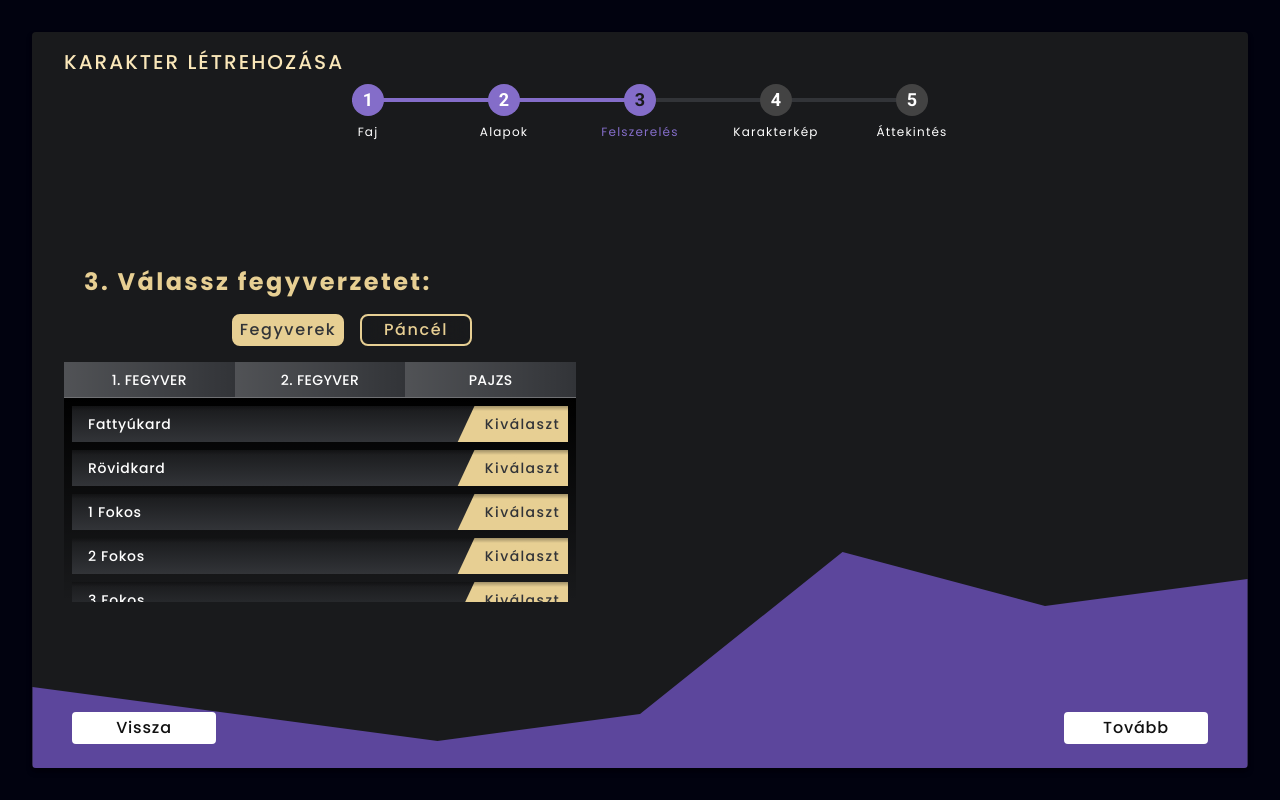
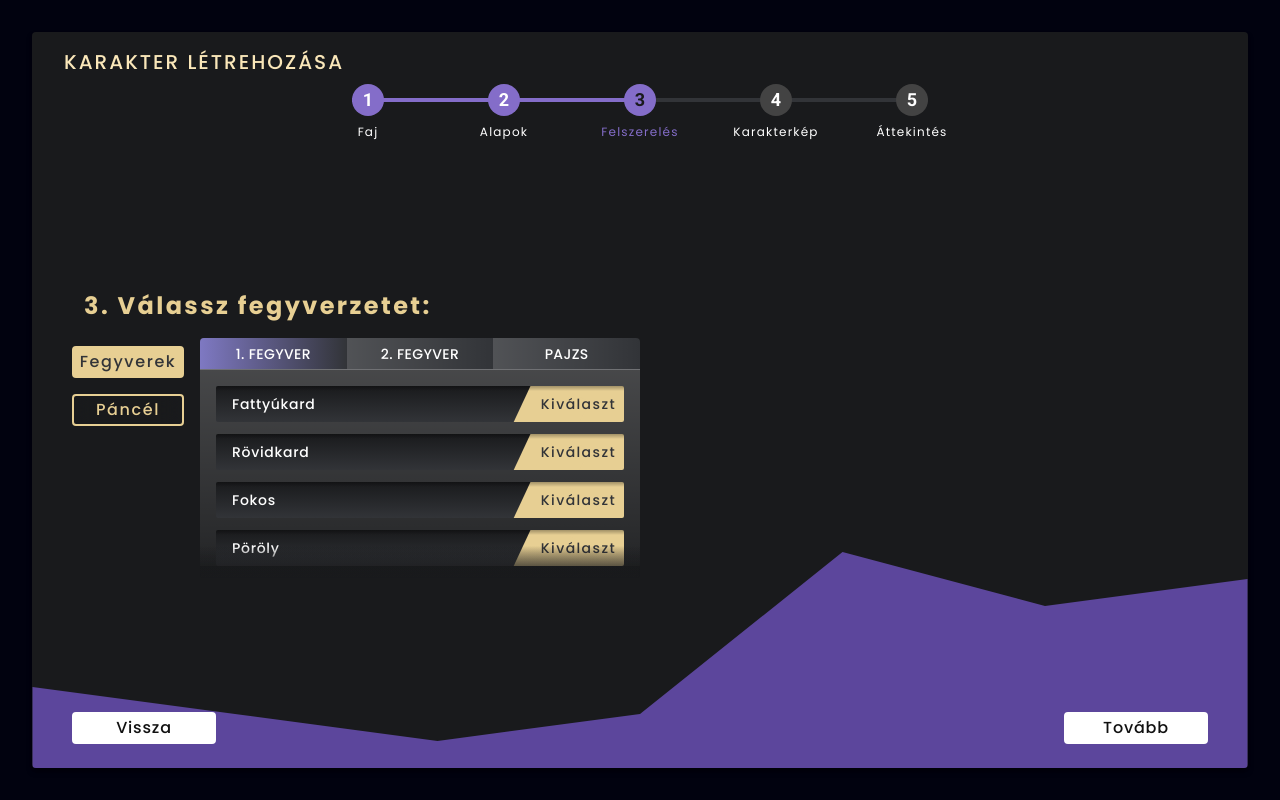
Before and after one commit to Abdys1/koe-forum-engine, a Next.js app in the folder frontend/: page /character/create in a window 1280 px wide. Built offline with nearby package versions, Linux system fonts and the light colour scheme; no server answers; a web font is replaced by a local one.

Commit message:
adding TabbedListPanel component

```diff
--- a/frontend/src/components/PanelListElement.tsx
+++ b/frontend/src/components/PanelListElement.tsx
@@ -5,7 +5,7 @@ type PanelListElementProps = {
 
 export default function PanelListElement(props: PanelListElementProps) {
     return (
-        <li className="relative list-none w-[calc(100% - 4rem)] h-9 min-h-9 pl-4 m-2 flex justify-between items-center text-white text-sm font-medium tracking-wider font-poppins bg-gradient-to-t from-cardMediumBg to-cardBlackBg overflow-hidden z-20
+        <li className="relative list-none w-[calc(100% - 4rem)] h-9 min-h-9 pl-4 my-3 flex justify-between items-center text-white text-sm font-medium tracking-wider font-poppins bg-gradient-to-t from-cardMediumBg to-cardBlackBg rounded-sm overflow-hidden z-20
                         before:content-[''] before:absolute before:top-0 before:left-0 before:w-full before:h-[5px] before:bg-gradient-to-t before:from-transparent before:to-[rgba(0,0,0,0.3)] before:z-20
                         after:content-[''] after:absolute after:bottom-0 after:left-0 after:w-full after:h-full after:bg-gradient-to-l after:from-transparent after:to-transparent after:hover:to-mainMedium after:opacity-40 after:-z-10">
             {props.title}
--- a/frontend/src/components/PanelNavBtn.tsx
+++ b/frontend/src/components/PanelNavBtn.tsx
@@ -1,11 +1,19 @@
+import clsx from "clsx";
+
 type PanelNavBtnProps = {
-    title: string
+    title: string,
+    active?: boolean,
+    onClick?: React.MouseEventHandler<HTMLElement>
 }
 
 export default function PanelNavBtn(props: PanelNavBtnProps) {
     return (
-        <span className="relative w-1/3 h-full flex justify-center items-center text-white text-sm font-medium tracking-wide uppercase font-poppins bg-cardMediumbg overflow-hidden cursor-pointer transition-all duration-300 ease-in-out z-10
-                        after:content-[''] after:absolute after:bottom-0 after:left-0 after:w-full after:h-full after:bg-gradient-to-r after:from-[rgba(255,255,255,0.5)] after:hover:from-mainLight after:to-transparent after:opacity-30 after:hover:opacity-50 after:-z-10">
+        <span className={clsx(`relative w-1/3 h-full flex justify-center items-center text-white text-sm font-medium tracking-wide uppercase font-poppins bg-cardMediumbg overflow-hidden cursor-pointer transition-all duration-300 ease-in-out z-10
+                            after:content-[''] after:absolute after:bottom-0 after:left-0 after:w-full after:h-full after:opacity-30 after:-z-10`,
+                            {'after:bg-gradient-to-r after:from-[rgba(255,255,255,0.5)] after:hover:from-mainLight after:hover:opacity-70 after:to-transparent': !props.active},
+                            {'after:bg-gradient-to-r after:from-mainLight after:to-transparent after:opacity-70': props.active}
+                        )}
+                        onClick={props.onClick}>
             {props.title}
         </span>
     );
--- a/frontend/src/components/SelectableOptionBtn.tsx
+++ b/frontend/src/components/SelectableOptionBtn.tsx
@@ -9,7 +9,7 @@ type SelectableOptionBtnProps = {
 export default function SelectableOptionBtn(props: SelectableOptionBtnProps) {
     return (
         <button type="button"
-            className={clsx(`relative w-28 py-0.5 m-2 border-solid border-2 border-secondary rounded-lg tracking-widest font-poppins font-medium hover:bg-secondary hover:text-cardMediumBg transition duration-300 ease-out`,
+            className={clsx(`relative w-28 py-0.5 m-2 border-solid border-2 border-secondary rounded tracking-widest font-poppins font-medium hover:bg-secondary hover:text-cardMediumBg transition duration-300 ease-out`,
                 { 'text-cardMediumBg bg-secondary backdrop-blur-none': props.active },
                 { 'text-secondary bg-transparent backdrop-blur-md': !props.active }
             )}
--- /dev/null
+++ b/frontend/src/components/TabbedListPanel.tsx
@@ -0,0 +1,37 @@
+import PanelNavBtn from "@/components/PanelNavBtn";
+import PanelListElement from "@/components/PanelListElement";
+import { useState } from "react";
+
+type WeaponOption = "first" | "second" | "shield";
+
+export default function TabbedListPanel() {
+    const [activeWeaponOption, setActiveWeaponOption] = useState<WeaponOption>("first");
+
+    function handleWeaponOption(weapon: WeaponOption) :void {
+        setActiveWeaponOption(weapon);
+    }
+
+    return (
+        <div className="relative w-full max-w-lg h-60 pb-3 flex justify-center items-start flex-col rounded overflow-hidden
+                        before:content-[''] before:absolute before:bottom-0 before:left-0 before:w-full before:h-[2rem] before:bg-gradient-to-b before:from-transparent before:to-cardBlackBg before:opacity-90 before:z-30
+                        after:content-[''] after:absolute after:bottom-0 after:left-0 after:w-full after:h-[2rem] after:bg-gradient-to-b after:from-transparent after:to-cardBlackBg after:opacity-40 after:z-30">
+            <nav className="absolute top-0 left-0 w-full h-8 flex justify-between items-center bg-cardMediumBg z-20 border-b-[0.5px] border-solid border-[rgba(255,255,255,0.3)]">
+                <PanelNavBtn title="1. Fegyver" onClick={() => handleWeaponOption("first")} active={activeWeaponOption === "first"}/>
+                <PanelNavBtn title="2. Fegyver" onClick={() => handleWeaponOption("second")} active={activeWeaponOption === "second"}/>
+                <PanelNavBtn title="Pajzs" onClick={() => handleWeaponOption("shield")} active={activeWeaponOption === "shield"}/>
+            </nav>
+            <div className="relative w-full h-full mt-8 py-1 px-4 flex justify-start items-center flex-col bg-gradient-to-b from-[rgba(255,255,255,0.2)] to-[rgba(255,255,255,0.05)] overflow-y-auto z-10 scrollbar-thumb-rounded-full scrollbar-thin scrollbar-track-transparent scrollbar-thumb-mainLight">
+                <ul className="relative w-full">
+                    <PanelListElement title="Fattyúkard" btnTitle="Kiválaszt"/>
+                    <PanelListElement title="Rövidkard" btnTitle="Kiválaszt"/>
+                    <PanelListElement title="Fokos" btnTitle="Kiválaszt"/>
+                    <PanelListElement title="Pöröly" btnTitle="Kiválaszt"/>
+                    <PanelListElement title="Csatabárd" btnTitle="Kiválaszt"/>
+                    <PanelListElement title="Szablya" btnTitle="Kiválaszt"/>
+                    <PanelListElement title="Lándzsa" btnTitle="Kiválaszt"/>
+                    <PanelListElement title="Szegecses kesztyű" btnTitle="Kiválaszt"/>
+                </ul>
+            </div>
+        </div>
+    );
+}
--- a/frontend/src/components/create-character-forms/CharacterGearStep.tsx
+++ b/frontend/src/components/create-character-forms/CharacterGearStep.tsx
@@ -1,8 +1,7 @@
 import MultiStepBar from "@/components/MultiStepBar";
 import MultiStepPagination from "@/components/MultiStepPagination";
 import SelectableOptionBtn from "@/components/SelectableOptionBtn";
-import PanelNavBtn from "@/components/PanelNavBtn";
-import PanelListElement from "@/components/PanelListElement";
+import TabbedListPanel from "@/components/TabbedListPanel";
 import { useState } from "react";
 
 type GearOption = "fegyver" | "pancel";
@@ -22,34 +21,16 @@ export default function CharacterGearStep() {
                     <MultiStepBar />
                 </div>
                 <div className="relative mt-2 w-full flex justify-start items-start flex-col z-10">
-                    <h2 className="relative py-2 px-5 w-full flex justify-start items-center text-secondary font-poppins text-2xl font-semibold tracking-widest">
+                    <h2 className="relative py-2 px-5 mb-2 w-full flex justify-start items-center text-secondary font-poppins text-2xl font-semibold tracking-widest">
                         3. Válassz fegyverzetet:
                     </h2>
                     <div className="relative w-full justify-between items-start">
-                        <div className="relative w-full max-w-[50%] flex justify-center items-start flex-col">
-                            <div className="relative w-full mb-2 flex justify-center items-start">
+                        <div className="relative w-full max-w-[50%] flex justify-center items-start">
+                            <div className="relative mr-2 flex justify-start items-start flex-col">
                                 <SelectableOptionBtn title="Fegyverek" onClick={() => handleGearOption("fegyver")} active={activeGearOption === "fegyver"}/>
                                 <SelectableOptionBtn title="Páncél" onClick={() => handleGearOption("pancel")} active={activeGearOption === "pancel"}/>
                             </div>
-                            <div className="relative w-full max-w-lg h-60 flex justify-center items-start flex-col">
-                                <nav className="absolute top-0 left-0 w-full h-9 flex justify-between items-center bg-cardMediumBg z-20 border-b-[0.5px] border-solid border-[rgba(255,255,255,0.3)]">
-                                    <PanelNavBtn title="1. Fegyver"/>
-                                    <PanelNavBtn title="2. Fegyver"/>
-                                    <PanelNavBtn title="Pajzs"/>
-                                </nav>
-                                <div className="relative w-full h-full mt-9 flex justify-start items-center flex-col bg-gradient-to-b from-black to-transparent overflow-y-auto z-10 scrollbar-thumb-rounded-full scrollbar-thin scrollbar-track-transparent scrollbar-thumb-mainLight">
-                                    <ul className="relative w-full">
-                                        <PanelListElement title="Fattyúkard" btnTitle="Kiválaszt"/>
-                                        <PanelListElement title="Rövidkard" btnTitle="Kiválaszt"/>
-                                        <PanelListElement title="1 Fokos" btnTitle="Kiválaszt"/>
-                                        <PanelListElement title="2 Fokos" btnTitle="Kiválaszt"/>
-                                        <PanelListElement title="3 Fokos" btnTitle="Kiválaszt"/>
-                                        <PanelListElement title="4 Fokos" btnTitle="Kiválaszt"/>
-                                        <PanelListElement title="5 Fokos" btnTitle="Kiválaszt"/>
-                                        <PanelListElement title="6 Fokos" btnTitle="Kiválaszt"/>
-                                    </ul>
-                                </div>
-                            </div>
+                            <TabbedListPanel/>
                         </div>
                         <div>
 
```
